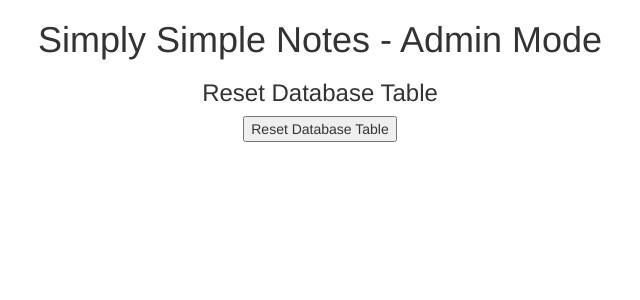
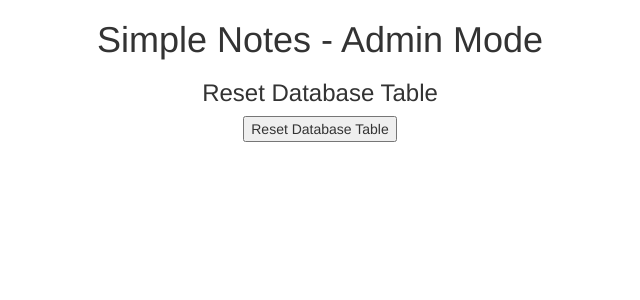
Before and after one commit to YamagutiSenior/clone_simple_notes, a Flask app: page /admin in a window 1280 px wide. Shown: the top 300 px of the page, without its empty margins (320-960 px from the left). Run offline with Flask 2, Linux system fonts and the light colour scheme; some libraries are stand-ins or nearby versions.

Commit message:
Update notes/db.py, .gitlab-ci.yml, notes/templates/index.html, notes/templates/admin.html Deleted notes/static/gitlab-icon-rgb.png

```diff
--- a/notes/templates/admin.html
+++ b/notes/templates/admin.html
@@ -3,12 +3,12 @@
 {% extends 'bootstrap/base.html' %}
 <html>
 
-    {% block title %}Simply Simple Notes - Admin Mode{% endblock %}
+    {% block title %}Simple Notes - Admin Mode{% endblock %}
 
     {% block content %}
     <body>
         <center>
-            <h1>Simply Simple Notes - Admin Mode</h1>
+            <h1>Simple Notes - Admin Mode</h1>
 
             <h3>Reset Database Table</h3>
             <form class="form-inline" action="" method="post" novalidate>
--- a/notes/templates/index.html
+++ b/notes/templates/index.html
@@ -1,14 +1,12 @@
 {% extends 'bootstrap/base.html' %}
 <html>
 
-    {% block title %}Simply Simple Notes{% endblock %}
+    {% block title %}Simple Notes{% endblock %}
 
     {% block content %}
     <body>
         <center>
-            <h1>Simply Simple Notes</h1>
-
-            <img src="notes/static/gitlab-icon-rgb.png" alt="gitlab" class="inline"/>
+            <h1>Simple Notes</h1>
 
             {% with messages = get_flashed_messages() %}
             {% if messages %}
```
Also changed, not shown: notes/db.py (+5 -5 lines), .gitlab-ci.yml, notes/static/gitlab-icon-rgb.png (deleted).
